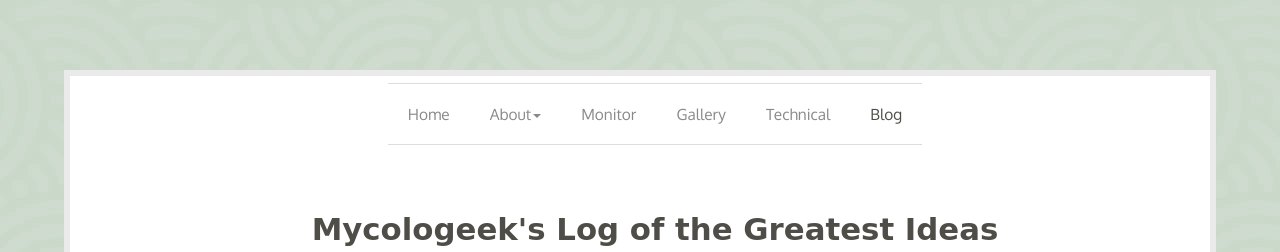
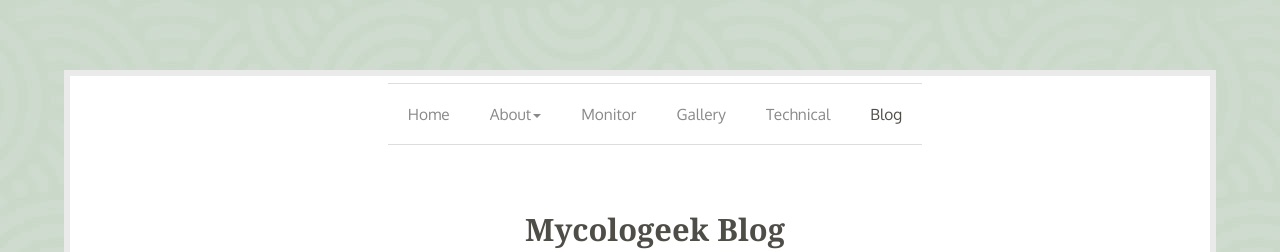
Before and after one commit to ryandagley/mycologeek-website, a Flask app: page /blog.html in a window 1280 px wide. Shown: the top 252 px of the page. Run offline with Flask 3, Linux system fonts and the light colour scheme; some libraries are stand-ins or nearby versions.

Commit message:
Adds styling to Blog lander

```diff
--- a/static/css/style.css
+++ b/static/css/style.css
@@ -120,6 +120,17 @@ h4 {
 
 .heading-inner {
   font-family: 'Life Savers', cursive, Sans-serif;
+  font-size: 2.2em;
+  font-weight: 600;
+  color: #4f4d47;
+  margin-top: 16px;
+  margin-bottom: 0;
+  text-align: center;
+  line-height: 1.7em;
+}
+
+.heading-inner-blog {
+  font-family: 'Noto Serif', cursive, Sans-serif;
   font-size: 2.2em;
   font-weight: 600;
   color: #4f4d47;
@@ -1356,6 +1367,7 @@ h6 span {
 
 .main-post-overlay a {
   color: white;
+  font-family: 'Noto Serif', serif;
 }
 .main-post-overlay a:hover {
   color: white;
@@ -1381,6 +1393,7 @@ h6 span {
 .featured-post-overlay a {
   color: white;
   text-decoration: none;
+  font-family: 'Noto Serif', serif;
 }
 
 .featured-post-overlay p {
@@ -1430,7 +1443,7 @@ h6 span {
 
 .featured-post img {
   width: 100%;
-  height: 200px;
+  height: 240px;
 }
 .featured-post h3 {
   margin-top: 10px;
@@ -1443,6 +1456,7 @@ h6 span {
 .trending-now h2 {
   font-size: 1.8em;
   margin-bottom: 20px;
+  font-family: 'Noto Serif', serif;
 }
 .trending-post img {
     width: 100%;            /* Make the image take full width of the container */
@@ -1453,6 +1467,7 @@ h6 span {
 .trending-post h4 {
   margin-top: 10px;
   font-size: 1.1em;
+  font-family: 'Noto Serif', serif;
 }
 
 .archives {
--- a/templates/blog.html
+++ b/templates/blog.html
@@ -7,6 +7,8 @@
     <link rel="stylesheet" href="/static/css/bootstrap.min.css">
     <link rel="stylesheet" href="/static/css/style.css">
     <link href='https://fonts.googleapis.com/css?family=Oxygen:400,300' rel='stylesheet'>
+    <link href="https://fonts.googleapis.com/css2?family=Noto+Serif:wght@400;700&display=swap" rel="stylesheet">
+
 </head>
 <body>
 
@@ -64,7 +66,7 @@
 
      <div class="margin-news">
         <div class="col-md-10 col-xs-offset-1">
-          <h4 class="heading-inner">Mycologeek's Log of the Greatest Ideas</h4>
+          <h4 class="heading-inner-blog">Mycologeek Blog</h4>
           <div class="row">
             <!-- Main Blog Post (Latest) -->
             <div class="col-md-8">
```
